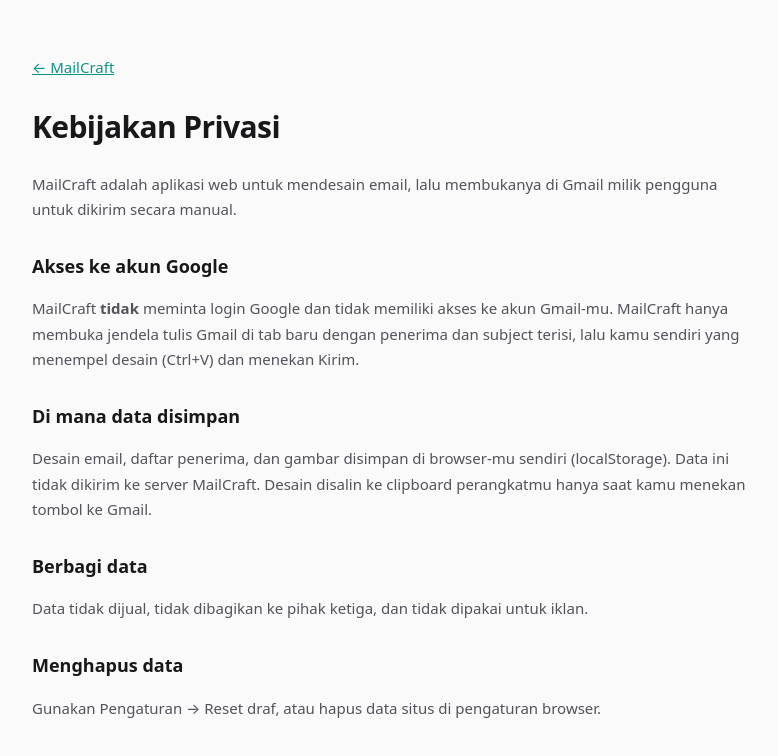
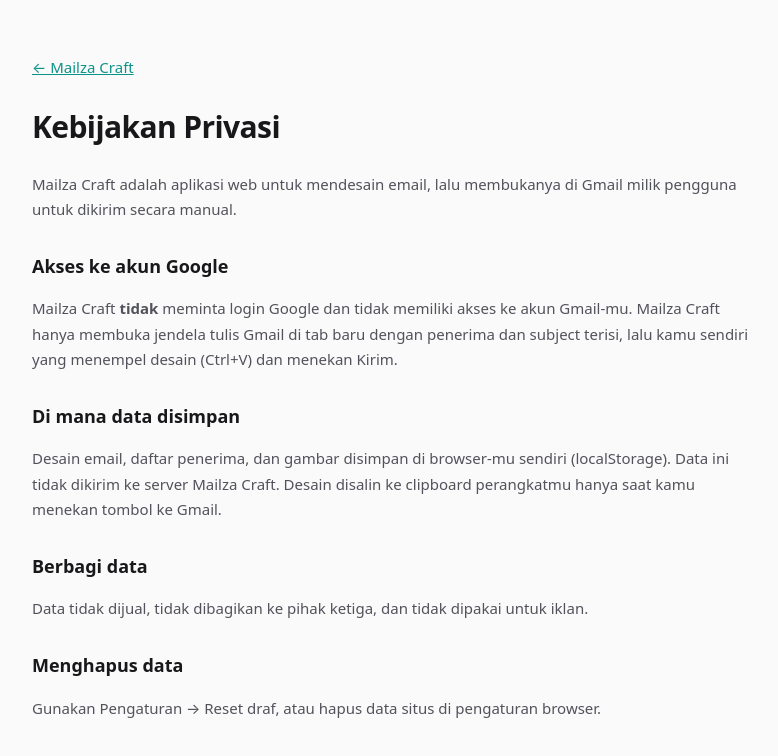
Before and after one commit to sequeque/mailcraft, a plain HTML site: page privacy.html in a window 1280 px wide. Shown: the whole page, without its empty margins (248-1026 px from the left). Drawn offline with Linux system fonts and the light colour scheme.

Commit message:
Ganti nama aplikasi jadi Mailza Craft
Co-Authored-By: Claude Opus 5.5 <noreply@anthropic.com>
Claude-Session: https://claude.ai/code/session_01RDYAkYHA73qKah5s1fHSq1

```diff
--- a/privacy.html
+++ b/privacy.html
@@ -1,19 +1,19 @@
 <!doctype html>
 <html lang="id"><head><meta charset="utf-8"><meta name="viewport" content="width=device-width, initial-scale=1">
-<title>Kebijakan Privasi · MailCraft</title>
+<title>Kebijakan Privasi · Mailza Craft</title>
 <style>
 :root{--bg:#fafafa;--text:#18181b;--muted:#52525b;--acc:#0d9488;color-scheme:light}
 @media (prefers-color-scheme:dark){:root{--bg:#0f0f11;--text:#f4f4f5;--muted:#a1a1aa;--acc:#2dd4bf;color-scheme:dark}}
 body{margin:0;background:var(--bg);color:var(--text);font:15px/1.7 system-ui,-apple-system,Segoe UI,Roboto,sans-serif}
 main{max-width:720px;margin:0 auto;padding:40px 16px}h1{letter-spacing:-.02em}h2{font-size:18px;margin-top:28px}p,li{color:var(--muted)}a{color:var(--acc)}
 </style></head><body><main>
-<p><a href="./">← MailCraft</a></p>
+<p><a href="./">← Mailza Craft</a></p>
 <h1>Kebijakan Privasi</h1>
-<p>MailCraft adalah aplikasi web untuk mendesain email, lalu membukanya di Gmail milik pengguna untuk dikirim secara manual.</p>
+<p>Mailza Craft adalah aplikasi web untuk mendesain email, lalu membukanya di Gmail milik pengguna untuk dikirim secara manual.</p>
 <h2>Akses ke akun Google</h2>
-<p>MailCraft <b>tidak</b> meminta login Google dan tidak memiliki akses ke akun Gmail-mu. MailCraft hanya membuka jendela tulis Gmail di tab baru dengan penerima dan subject terisi, lalu kamu sendiri yang menempel desain (Ctrl+V) dan menekan Kirim.</p>
+<p>Mailza Craft <b>tidak</b> meminta login Google dan tidak memiliki akses ke akun Gmail-mu. Mailza Craft hanya membuka jendela tulis Gmail di tab baru dengan penerima dan subject terisi, lalu kamu sendiri yang menempel desain (Ctrl+V) dan menekan Kirim.</p>
 <h2>Di mana data disimpan</h2>
-<p>Desain email, daftar penerima, dan gambar disimpan di browser-mu sendiri (localStorage). Data ini tidak dikirim ke server MailCraft. Desain disalin ke clipboard perangkatmu hanya saat kamu menekan tombol ke Gmail.</p>
+<p>Desain email, daftar penerima, dan gambar disimpan di browser-mu sendiri (localStorage). Data ini tidak dikirim ke server Mailza Craft. Desain disalin ke clipboard perangkatmu hanya saat kamu menekan tombol ke Gmail.</p>
 <h2>Berbagi data</h2>
 <p>Data tidak dijual, tidak dibagikan ke pihak ketiga, dan tidak dipakai untuk iklan.</p>
 <h2>Menghapus data</h2>
```
Also changed, not shown: index.html (+3 -3 lines), terms.html (+4 -4 lines).
